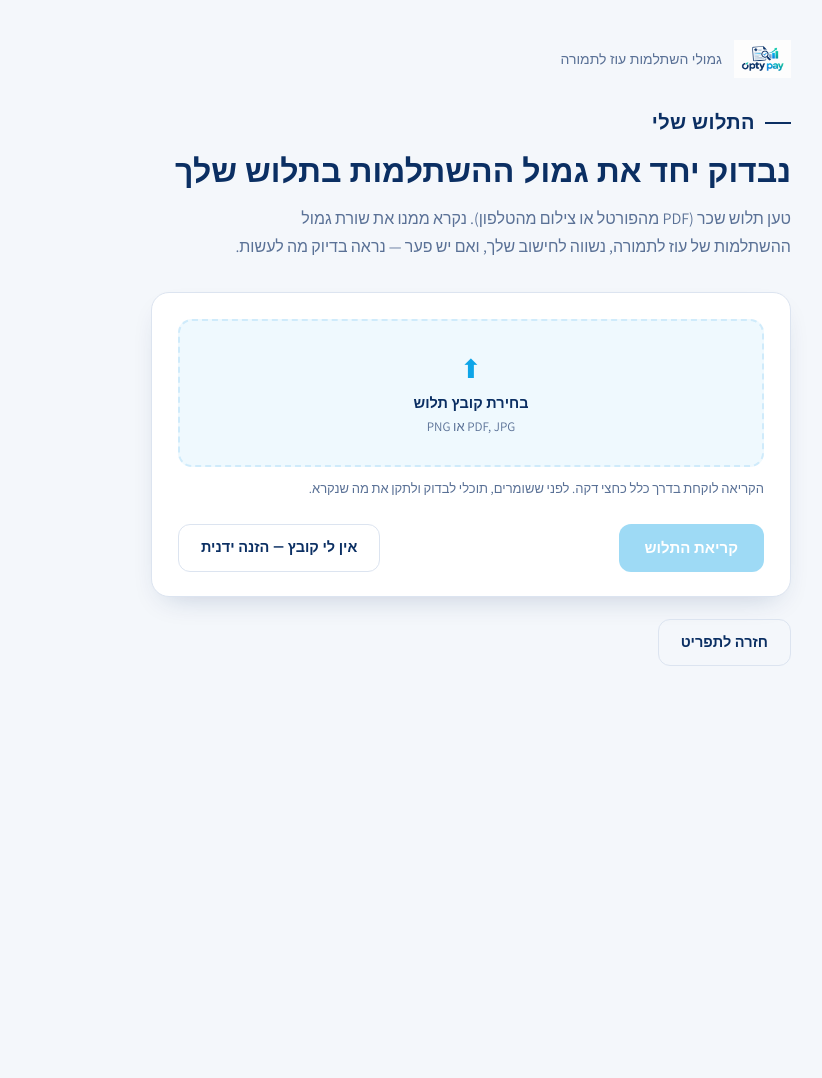
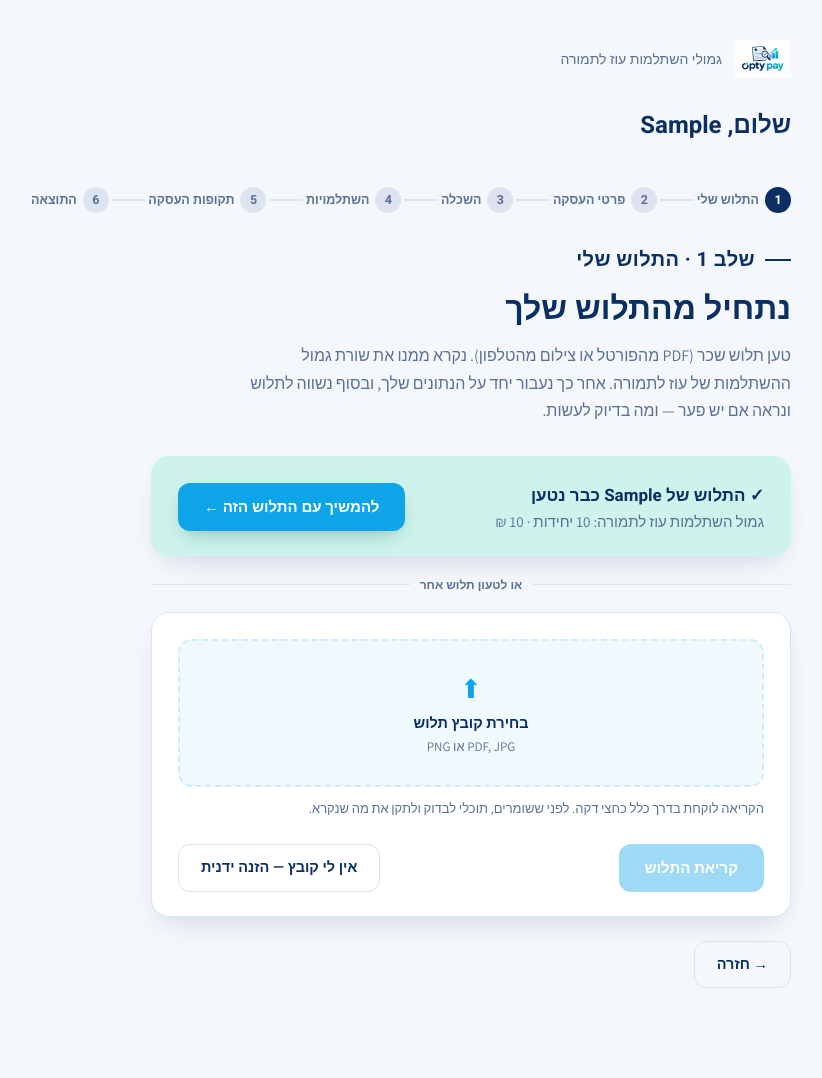
Before and after one commit to Rivka-Man/salary-engine, a Flask app: page /my/1/payslip/new in a window 1280 px wide. Shown: the whole page, without its empty margins (311-1133 px from the left). Before the commit the page ends 666 px from the top, so only its background shows below. Run offline with Flask 3, Linux system fonts and the light colour scheme; a database or web service that is not in the repository returns one stand-in record (values such as "Sample title"); parts of the project's set-up code (start-up, migrations or seed data) failed here and were passed over; some libraries are stand-ins or nearby versions.

Commit message:
Make the payslip the first wizard step and the comparison the last
The teacher's wizard is now: payslip -> employment -> education ->
courses -> periods -> result. Confirming a payslip saves it and moves on
to the data steps; the last step calculates for the payslip's month and
opens the comparison screen. Without a payslip the last step shows the
summary with an invitation to load one, and step 1 offers to skip.

Co-Authored-By: Claude Opus 5.5 <noreply@anthropic.com>

```diff
--- a/app.py
+++ b/app.py
@@ -686,7 +686,7 @@ def my_wizard_employment(token):
     conn.close()
     return render_template(
         "my_step_employment.html", token=token, teacher=teacher,
-        school_years=SCHOOL_YEARS, journey_step=0,
+        school_years=SCHOOL_YEARS, journey_step=1,
         documents=documents, doc_type_labels=DOC_TYPE_LABELS,
     )
 
@@ -858,7 +858,7 @@ def my_wizard_education(token):
         return redirect(url_for("my_wizard_courses", token=token))
 
     conn.close()
-    return render_template("my_step_education.html", token=token, teacher=teacher, journey_step=1)
+    return render_template("my_step_education.html", token=token, teacher=teacher, journey_step=2)
 
 
 @app.route("/my/<token>/wizard/courses", methods=["GET"])
@@ -875,7 +875,7 @@ def my_wizard_courses(token):
     conn.close()
     return render_template(
         "my_step_courses.html", token=token, teacher=teacher, courses=courses,
-        source_type_labels=SOURCE_TYPE_LABELS, journey_step=2,
+        source_type_labels=SOURCE_TYPE_LABELS, journey_step=3,
     )
 
 
@@ -894,7 +894,7 @@ def my_wizard_periods(token):
     conn.close()
     return render_template(
         "my_step_periods.html", token=token, teacher=teacher, statuses=statuses,
-        school_years=SCHOOL_YEARS, journey_step=3,
+        school_years=SCHOOL_YEARS, journey_step=4,
     )
 
 
@@ -906,14 +906,24 @@ def my_wizard_summary(token):
     if not teacher:
         flash("קישור לא תקין.", "error")
         return redirect(url_for("index"))
-    calc_date = request.form.get("calc_date") or date.today().isoformat()
+    # השלב האחרון: כשיש תלוש - מחשבים לחודש התלוש ועוברים למסך ההשוואה.
+    # בלי תלוש - סיכום החישוב כמו קודם, עם הזמנה לטעון תלוש.
+    slip = _latest_payslip(teacher["teacher_id"])
     try:
+        if slip:
+            run_id = _run_for_month(teacher["teacher_id"], slip["pay_month"])
+            conn = get_conn()
+            conn.execute("UPDATE payslips SET run_id=%s WHERE payslip_id=%s", (run_id, slip["payslip_id"]))
+            conn.commit()
+            conn.close()
+            return redirect(url_for("my_payslip", token=token, id=slip["payslip_id"]))
+        calc_date = request.form.get("calc_date") or date.today().isoformat()
         result = compute_gimul_hishtalmut(teacher["teacher_id"], calc_date)
     except Exception as exc:
         flash(f"שגיאה בהרצת החישוב: {exc}", "error")
         return redirect(url_for("my_wizard_periods", token=token))
     return render_template(
-        "my_summary.html", token=token, teacher=teacher, result=result, journey_step=4,
+        "my_summary.html", token=token, teacher=teacher, result=result, journey_step=5, has_payslip=False,
     )
 
 
@@ -934,7 +944,8 @@ def my_view_run(token, run_id):
         flash("הרצה לא נמצאה.", "error")
         return redirect(url_for("my_dashboard", token=token))
     result = json.loads(run["result_json"])
-    return render_template("my_summary.html", token=token, teacher=teacher, result=result, journey_step=4)
+    return render_template("my_summary.html", token=token, teacher=teacher, result=result, journey_step=5,
+                           has_payslip=_latest_payslip(teacher["teacher_id"]) is not None)
 
 
 @app.route("/my/<token>/courses", methods=["POST"])
@@ -1107,7 +1118,7 @@ def my_import_parse(token):
         earliest_school_year=earliest_school_year,
         form_action=url_for("my_import_confirm", token=token),
         cancel_url=url_for("my_wizard_courses", token=token),
-        journey_step=2,
+        journey_step=3,
     )
 
 
@@ -1163,6 +1174,15 @@ def my_import_confirm(token):
 PAYSLIP_FORM_FIELDS = ("pay_month", "gimul_code", "gimul_desc", "gimul_units", "gimul_amount")
 
 
+def _latest_payslip(teacher_id):
+    conn = get_conn()
+    slip = conn.execute(
+        "SELECT * FROM payslips WHERE teacher_id=%s ORDER BY pay_month DESC, payslip_id DESC LIMIT 1", (teacher_id,)
+    ).fetchone()
+    conn.close()
+    return slip
+
+
 def _run_for_month(teacher_id, pay_month):
     """מריץ את החישוב לחודש התלוש ומחזיר את run_id שנשמר."""
     compute_gimul_hishtalmut(teacher_id, f"{pay_month}-01")
@@ -1196,6 +1216,13 @@ def my_payslip(token):
     all_slips = conn.execute(
         "SELECT payslip_id, pay_month FROM payslips WHERE teacher_id=%s ORDER BY pay_month DESC, payslip_id DESC", (tid,)
     ).fetchall()
+    if not slip["run_id"]:
+        conn.close()
+        run_id = _run_for_month(tid, slip["pay_month"])
+        conn = get_conn()
+        conn.execute("UPDATE payslips SET run_id=%s WHERE payslip_id=%s", (run_id, slip["payslip_id"]))
+        conn.commit()
+        slip = conn.execute("SELECT * FROM payslips WHERE payslip_id=%s", (slip["payslip_id"],)).fetchone()
     run = conn.execute(
         "SELECT result_json FROM calculation_runs WHERE run_id=%s AND teacher_id=%s", (slip["run_id"], tid)
     ).fetchone() if slip["run_id"] else None
@@ -1205,7 +1232,7 @@ def my_payslip(token):
     return render_template(
         "my_payslip.html", token=token, teacher=teacher, slip=slip, result=result, cmp=cmp,
         letter=payslips.letter(cmp, slip, teacher["full_name"]) if cmp else "",
-        all_slips=all_slips, month_label=payslips.month_label,
+        all_slips=all_slips, month_label=payslips.month_label, journey_step=5,
     )
 
 
@@ -1217,13 +1244,16 @@ def my_payslip_new(token):
     if not teacher:
         flash("קישור לא תקין.", "error")
         return redirect(url_for("index"))
-    return render_template("my_payslip_upload.html", token=token, teacher=teacher)
+    return render_template(
+        "my_payslip_upload.html", token=token, teacher=teacher, journey_step=0,
+        current=_latest_payslip(teacher["teacher_id"]), month_label=payslips.month_label,
+    )
 
 
 def _render_payslip_confirm(token, teacher, form, extracted=None, error=None, doc_id=None, filename=None):
     return render_template(
         "my_payslip_confirm.html", token=token, teacher=teacher, form=form, extracted=extracted,
-        error=error, doc_id=doc_id, filename=filename,
+        error=error, doc_id=doc_id, filename=filename, journey_step=0,
         extraction_json=json.dumps(extracted, ensure_ascii=False) if extracted else "",
     )
 
@@ -1305,24 +1335,18 @@ def my_payslip_confirm(token):
         "SELECT 1 FROM teacher_documents WHERE doc_id=%s AND teacher_id=%s", (doc_id, teacher["teacher_id"])
     ).fetchone():
         doc_id = None
-    conn.close()
-    try:
-        run_id = _run_for_month(teacher["teacher_id"], pay_month)
-    except Exception as exc:
-        flash(f"שגיאה בהרצת החישוב: {exc}", "error")
-        return redirect(url_for("my_payslip_new", token=token))
-    conn = get_conn()
     row = conn.execute(
         """INSERT INTO payslips (teacher_id, pay_month, gimul_code, gimul_desc, gimul_units, gimul_amount,
                                  doc_id, extraction_json, run_id, created_at)
            VALUES (%s,%s,%s,%s,%s,%s,%s,%s,%s,%s) RETURNING payslip_id""",
         (teacher["teacher_id"], pay_month, (f.get("gimul_code") or "").strip() or None,
          (f.get("gimul_desc") or "").strip() or None, units, amount, doc_id,
-         f.get("extraction_json") or None, run_id, datetime.now().isoformat(timespec="seconds")),
+         f.get("extraction_json") or None, None, datetime.now().isoformat(timespec="seconds")),
     ).fetchone()
     conn.commit()
     conn.close()
-    return redirect(url_for("my_payslip", token=token, id=row["payslip_id"]))
+    flash(f"התלוש של {payslips.month_label(pay_month)} נשמר. עכשיו נעבור יחד על הנתונים שלך, ובסוף נשווה אותם לתלוש.", "success")
+    return redirect(url_for("my_wizard_employment", token=token))
 
 
 @app.route("/my/<token>/payslip/<int:payslip_id>/recalc", methods=["POST"])
--- a/templates/my_base.html
+++ b/templates/my_base.html
@@ -29,7 +29,7 @@
   .brand-name{ font-family:'Heebo',sans-serif; font-size:14px; color:var(--ink-soft); }
 
   .journey-hello{ font-family:'Heebo',sans-serif; font-size:24px; font-weight:700; color:var(--gold); margin-bottom:44px; }
-  .journey{ display:flex; align-items:center; gap:3px; margin-bottom:32px; width:100%; max-width:640px; }
+  .journey{ display:flex; align-items:center; gap:3px; margin-bottom:32px; width:100%; max-width:760px; }
   .journey-step-label{ font-family:'Heebo',sans-serif; font-size:13px; font-weight:600; color:var(--ink-soft); margin-bottom:28px; }
   .jstep{ display:flex; align-items:center; gap:6px; font-family:'Heebo',sans-serif; font-size:12.5px; font-weight:600; color:var(--ink-soft); white-space:nowrap; flex-shrink:0; }
   .jdot{ width:26px;height:26px;border-radius:50%; background:var(--line); color:var(--ink-soft); display:flex;align-items:center;justify-content:center; font-size:12.5px; font-weight:700; flex-shrink:0; }
@@ -265,10 +265,11 @@
   {% if journey_step is defined %}
   {% if teacher %}<div class="journey-hello">שלום, {{ teacher.full_name.split(' ')[0] }}</div>{% endif %}
   <div class="journey">
-    {% set labels = ['פרטי העסקה','השכלה','השתלמויות','תקופות העסקה','סיכום'] %}
-    {% set step_urls = [url_for('my_wizard_employment', token=token), url_for('my_wizard_education', token=token),
-                        url_for('my_wizard_courses', token=token), url_for('my_wizard_periods', token=token)] %}
-    {% for i in range(5) %}
+    {% set labels = ['התלוש שלי','פרטי העסקה','השכלה','השתלמויות','תקופות העסקה','התוצאה'] %}
+    {% set step_urls = [url_for('my_payslip_new', token=token), url_for('my_wizard_employment', token=token),
+                        url_for('my_wizard_education', token=token), url_for('my_wizard_courses', token=token),
+                        url_for('my_wizard_periods', token=token)] %}
+    {% for i in range(6) %}
     {% set dot %}
       <div class="jdot {% if i < journey_step %}done{% elif i == journey_step %}active{% endif %}">
         {% if i < journey_step %}✓{% else %}{{ i + 1 }}{% endif %}
@@ -279,14 +280,14 @@
        הסיכום מחושב ב-POST, ולכן הוא כפתור בטופס ולא קישור. #}
     {% if i == journey_step %}
     <div class="jstep" aria-current="step">{{ dot }}</div>
-    {% elif i < 4 %}
+    {% elif i < 5 %}
     <a class="jstep jlink" href="{{ step_urls[i] }}">{{ dot }}</a>
     {% else %}
     <form class="jstep" method="post" action="{{ url_for('my_wizard_summary', token=token) }}">
       <button type="submit" class="jstep jlink">{{ dot }}</button>
     </form>
     {% endif %}
-    {% if i < 4 %}<div class="jline {% if i < journey_step %}filled{% endif %}"></div>{% endif %}
+    {% if i < 5 %}<div class="jline {% if i < journey_step %}filled{% endif %}"></div>{% endif %}
     {% endfor %}
   </div>
   {% endif %}
--- a/templates/my_payslip.html
+++ b/templates/my_payslip.html
@@ -32,7 +32,7 @@
 </style>
 
 <div class="hero" style="margin-bottom:16px">
-  <div class="eyebrow">התלוש שלי</div>
+  <div class="eyebrow">התוצאה</div>
   <h1 style="font-size:32px">גמול ההשתלמות בתלוש {{ month_label(slip.pay_month) }}</h1>
 </div>
 
@@ -134,7 +134,7 @@
 {% endif %}
 
 <div class="cta-row" style="margin-top:6px;">
-  <a href="{{ url_for('my_payslip_new', token=token) }}" class="btn-secondary">טעינת תלוש נוסף</a>
+  <a href="{{ url_for('my_payslip_new', token=token) }}" class="btn-secondary">טעינת תלוש אחר</a>
   <form method="post" action="{{ url_for('my_payslip_recalc', token=token, payslip_id=slip.payslip_id) }}"><button class="btn-secondary">עדכנתי נתונים — לחשב שוב</button></form>
   <a href="{{ url_for('my_dashboard', token=token) }}" class="btn-secondary">חזרה לתפריט</a>
 </div>
--- a/templates/my_payslip_confirm.html
+++ b/templates/my_payslip_confirm.html
@@ -3,7 +3,7 @@
 {% block content %}
 
 <div class="hero" style="margin-bottom:20px">
-  <div class="eyebrow">התלוש שלי</div>
+  <div class="eyebrow">שלב 1 · התלוש שלי</div>
   {% if extracted %}
   <h1 style="font-size:32px">זה מה שקראנו מהתלוש</h1>
   <p>בדקי שהמספרים תואמים לתלוש. אפשר לתקן לפני שממשיכים.</p>
@@ -63,7 +63,7 @@
   {% if extracted and extracted.notes %}<p class="pending-note" style="margin:12px 0 0;">{{ extracted.notes }}</p>{% endif %}
 
   <div class="doc-nav">
-    <button type="submit" class="btn-primary">זה נכון — להשוות לחישוב</button>
+    <button type="submit" class="btn-primary">זה נכון — להמשיך ←</button>
     <a href="{{ url_for('my_payslip_new', token=token) }}" class="btn-secondary">טעינת קובץ אחר</a>
   </div>
 </form>
--- a/templates/my_payslip_upload.html
+++ b/templates/my_payslip_upload.html
@@ -3,10 +3,26 @@
 {% block content %}
 
 <div class="hero" style="margin-bottom:20px">
-  <div class="eyebrow">התלוש שלי</div>
-  <h1 style="font-size:32px">נבדוק יחד את גמול ההשתלמות בתלוש שלך</h1>
-  <p>טען תלוש שכר (PDF מהפורטל או צילום מהטלפון). נקרא ממנו את שורת גמול ההשתלמות של עוז לתמורה, נשווה לחישוב שלך, ואם יש פער — נראה בדיוק מה לעשות.</p>
+  <div class="eyebrow">שלב 1 · התלוש שלי</div>
+  <h1 style="font-size:32px">נתחיל מהתלוש שלך</h1>
+  <p>טען תלוש שכר (PDF מהפורטל או צילום מהטלפון). נקרא ממנו את שורת גמול ההשתלמות של עוז לתמורה. אחר כך נעבור יחד על הנתונים שלך, ובסוף נשווה לתלוש ונראה אם יש פער — ומה בדיוק לעשות.</p>
 </div>
+
+{% if current %}
+<div class="doc-card" style="max-width:640px; margin-bottom:18px; border-color:var(--brand-teal-soft); background:var(--brand-teal-soft);">
+  <div style="display:flex; align-items:center; justify-content:space-between; gap:14px; flex-wrap:wrap;">
+    <div>
+      <div style="font-family:'Heebo',sans-serif; font-weight:700; font-size:17px;">✓ התלוש של {{ month_label(current.pay_month) }} כבר נטען</div>
+      <div style="font-size:15px; color:var(--ink-soft); margin-top:4px;">
+        {% if current.gimul_units is not none %}גמול השתלמות עוז לתמורה: {{ current.gimul_units | num }} יחידות{% if current.gimul_amount is not none %} · {{ current.gimul_amount | num }} ₪{% endif %}
+        {% else %}בתלוש אין שורת גמול השתלמות של עוז לתמורה{% endif %}
+      </div>
+    </div>
+    <a class="btn-primary" style="text-decoration:none;" href="{{ url_for('my_wizard_employment', token=token) }}">להמשיך עם התלוש הזה ←</a>
+  </div>
+</div>
+<div class="upload-divider" style="max-width:640px;">או לטעון תלוש אחר</div>
+{% endif %}
 
 <form class="doc-card" method="post" action="{{ url_for('my_payslip_upload', token=token) }}" enctype="multipart/form-data" onsubmit="if (this.payslip_file.value) document.getElementById('payslip-go').textContent='קוראת את התלוש…';" style="max-width:640px;">
   <label class="dropzone" style="display:block; cursor:pointer;">
@@ -23,7 +39,8 @@
   </div>
 </form>
 
-<div class="cta-row" style="margin-top:22px;">
-  <a href="{{ url_for('my_dashboard', token=token) }}" class="btn-secondary">חזרה לתפריט</a>
+<div class="doc-nav" style="max-width:640px;">
+  <a href="{{ url_for('my_dashboard', token=token) }}" class="btn-secondary">→ חזרה</a>
+  {% if not current %}<a href="{{ url_for('my_wizard_employment', token=token) }}" class="btn-secondary">אין לי תלוש כרגע — לדלג ←</a>{% endif %}
 </div>
 {% endblock %}
--- a/templates/my_step_employment.html
+++ b/templates/my_step_employment.html
@@ -168,7 +168,7 @@
       </div>
 
       <div class="doc-nav">
-        <a class="btn-secondary" href="{{ url_for('my_dashboard', token=token) }}">→ חזרה</a>
+        <a class="btn-secondary" href="{{ url_for('my_payslip_new', token=token) }}">→ הקודם</a>
         <button type="submit" class="btn-primary">המשך</button>
       </div>
     </form>
--- a/templates/my_step_periods.html
+++ b/templates/my_step_periods.html
@@ -52,7 +52,7 @@
     <form method="post" action="{{ url_for('my_wizard_summary', token=token) }}">
       <div class="doc-nav">
         <a class="btn-secondary" href="{{ url_for('my_wizard_courses', token=token) }}">→ הקודם</a>
-        <button type="submit" class="btn-primary">לסיכום ולחישוב ←</button>
+        <button type="submit" class="btn-primary">לתוצאה ←</button>
       </div>
     </form>
   </div>
```
Also changed, not shown: templates/my_intro.html (+4 -11 lines), templates/my_summary.html (+7 -1 lines), README.md.
